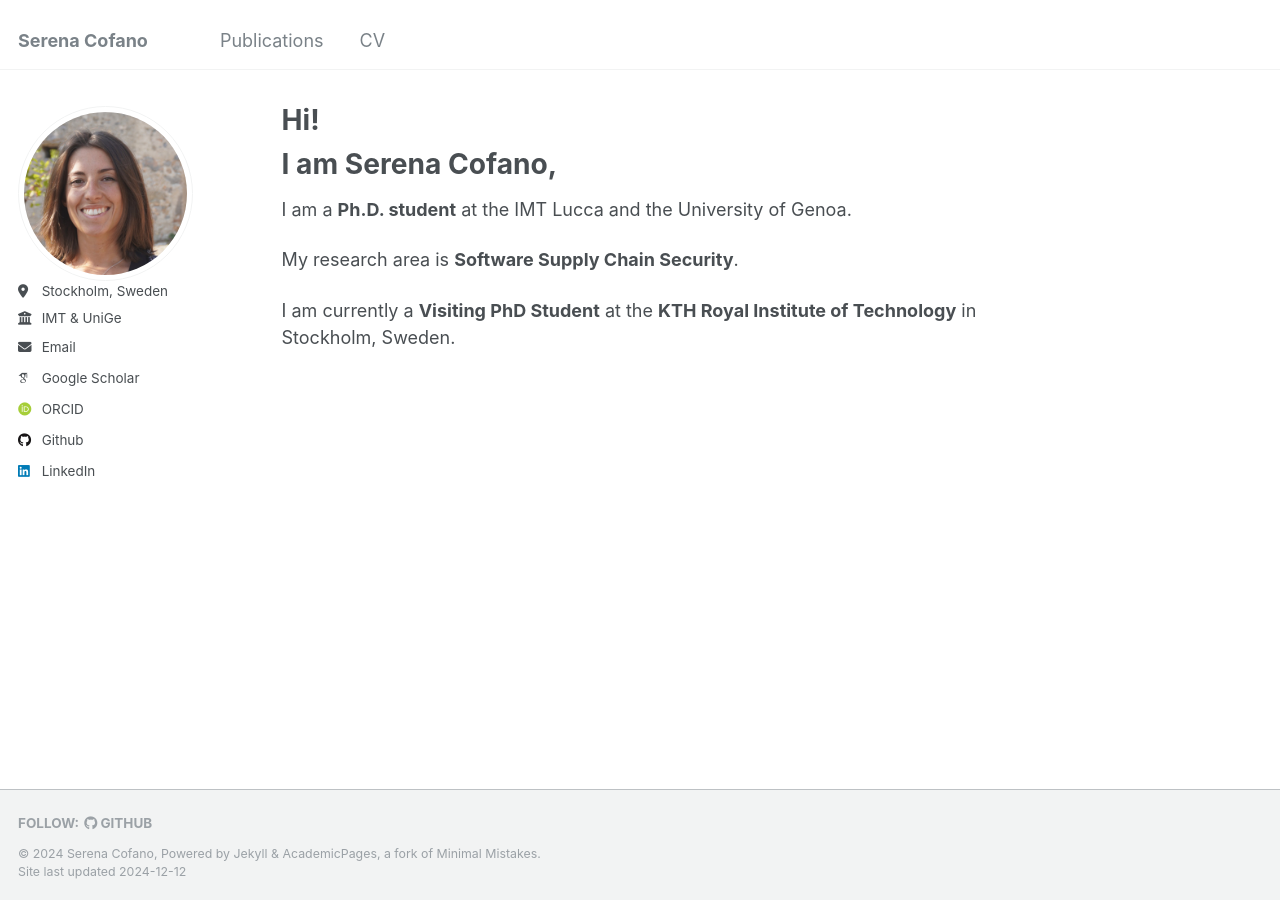
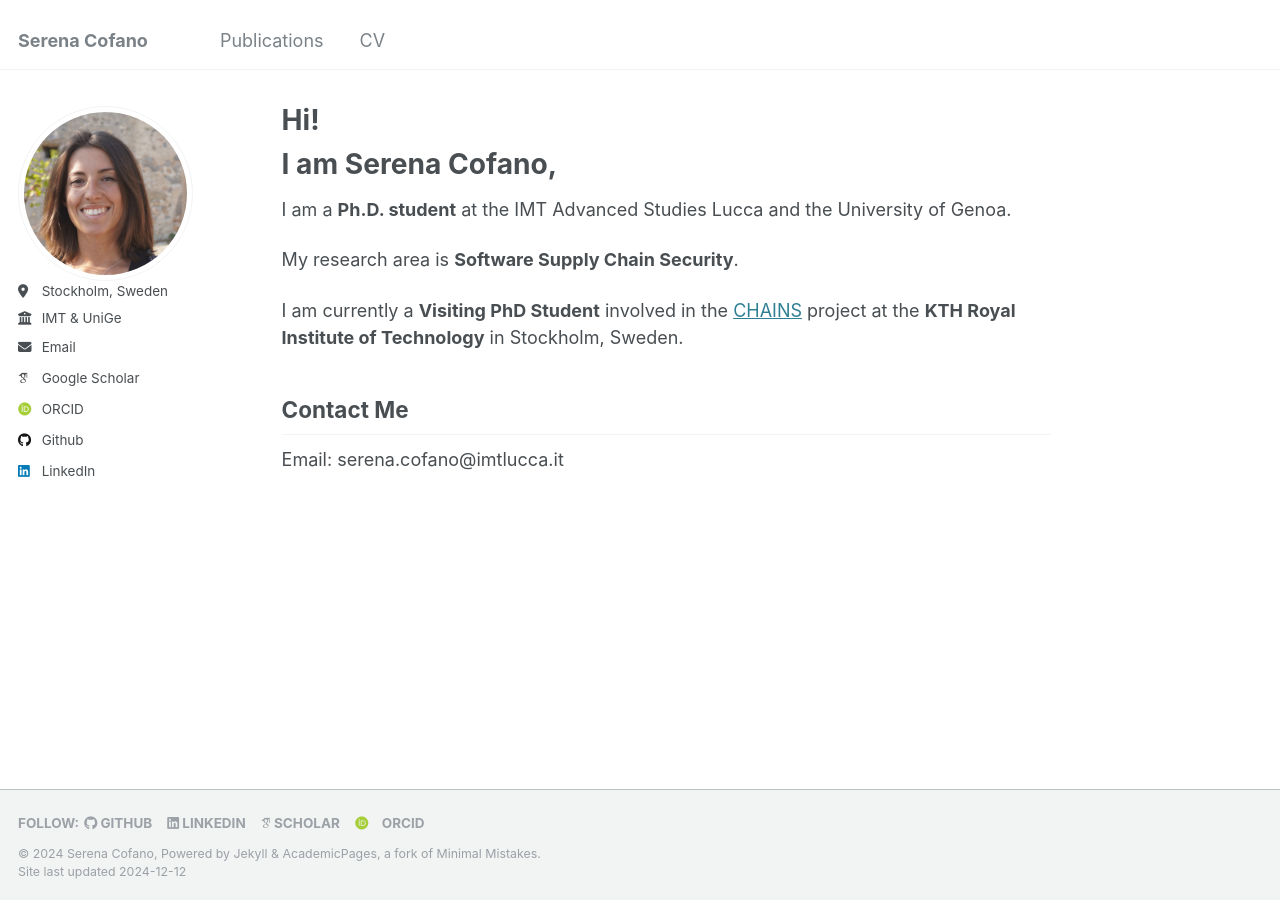
Before and after one commit to serenacofano/serenacofano.github.io, a Jekyll site: the page built from _pages/about.md, in a window 1280 px wide. Built offline with Jekyll 4.4.1, drawn with Linux system fonts in a browser that asks for light colours; some web fonts are replaced.

Commit message:
footer update

```diff
--- a/_includes/author-profile.html
+++ b/_includes/author-profile.html
@@ -5,8 +5,8 @@
 {% endif %}
 
 <div itemscope itemtype="http://schema.org/Person">
-
-  <div class="author__avatar hero-avatar">
+  {% if page.url == "/" %}
+  <div class="author__avatar">
     {% if author.avatar contains "://" %}
     	<img src="{{ author.avatar }}" alt="{{ author.name }}">
     {% else %}
@@ -158,4 +158,5 @@
       {% endif %}
     </ul>
   </div>
+  {% endif %}
 </div>
--- a/_includes/footer.html
+++ b/_includes/footer.html
@@ -8,6 +8,15 @@
     {% endif %}
     {% if site.author.github %}
       <li><a href="http://github.com/{{ site.author.github }}"><i class="fab fa-github" aria-hidden="true"></i> GitHub</a></li>
+    {% endif %}
+    {% if site.author.github %}
+      <li><a href="https://www.linkedin.com/in/{{ site.author.linkedin }}"><i class="fab fa-linkedin" aria-hidden="true"></i> Linkedin</a></li>
+    {% endif %}
+    {% if site.author.github %}
+    <li><a href="{{ site.author.googlescholar }}"><i class="ai ai-google-scholar" aria-hidden="true"></i> Scholar</a></li>
+    {% endif %}
+    {% if site.author.github %}
+    <li><a href="{{ site.author.orcid }}"><i class="ai ai-orcid ai-fw icon-pad-right"></i> ORCID</a></li>
     {% endif %}
     {% if site.author.bitbucket %}
       <li><a href="http://bitbucket.org/{{ site.author.bitbucket }}"><i class="fab fa-bitbucket" aria-hidden="true"></i> Bitbucket</a></li>
--- a/_pages/about.md
+++ b/_pages/about.md
@@ -8,8 +8,12 @@ redirect_from:
 ---
 
 <h1>I am Serena Cofano, </h1>
-I am a **Ph.D. student** at the IMT Lucca and the University of Genoa.
+I am a **Ph.D. student** at the IMT Advanced Studies Lucca and the University of Genoa.
 
 My research area is **Software Supply Chain Security**.
 
-I am currently a **Visiting PhD Student** at the **KTH Royal Institute of Technology** in Stockholm, Sweden.
+I am currently a **Visiting PhD Student** involved in the [CHAINS](https://chains.proj.kth.se/) project at the **KTH Royal Institute of Technology** in Stockholm, Sweden.
+
+
+<h2>Contact Me</h2>
+Email: serena.cofano@imtlucca.it
```
